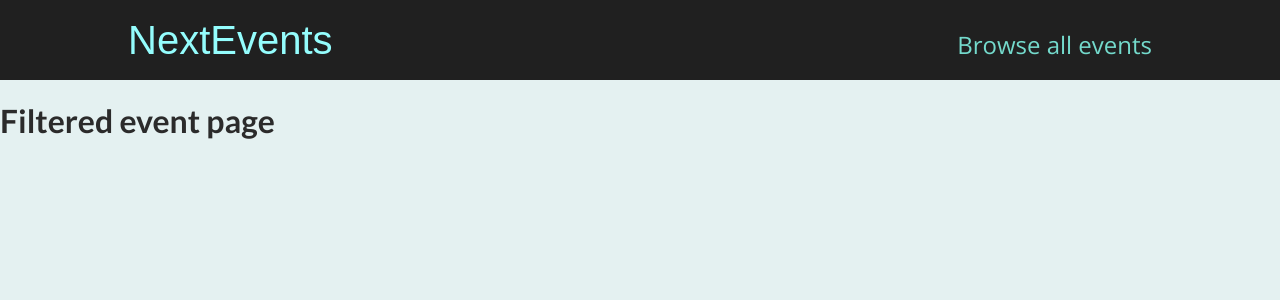
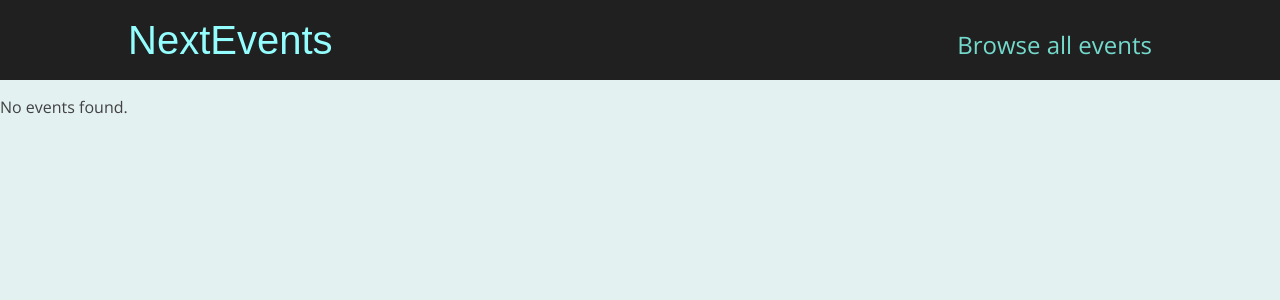
Before and after one commit to mauriciofullana/nextjs-app, a Next.js app: page /events in a window 1280 px wide. Shown: the top 300 px of the page. Built offline with nearby package versions, Linux system fonts and the light colour scheme.

Commit message:
Filter page logic

```diff
--- a/pages/events/[...slug].js
+++ b/pages/events/[...slug].js
@@ -1,8 +1,28 @@
+import { useRouter } from "next/router";
+import { Fragment } from "react";
+import EventList from "../../components/events/EventList";
+import { getFilteredEvents } from "../../dummy-data";
+
 const FilteredEventPage = () => {
+  const router = useRouter();
+  const slug = router.query.slug;
+  if (!slug) {
+    return <p className="center">Loading...</p>;
+  }
+  const filter = {
+    year: +slug[0],
+    month: +slug[1],
+  };
+  const events = getFilteredEvents(filter);
+
+  if (!events || events.length === 0) {
+    return <p>No events found.</p>;
+  }
+
   return (
-    <div>
-      <h1>Filtered event page</h1>
-    </div>
+    <Fragment>
+      <EventList items={events} />
+    </Fragment>
   );
 };
 
```
